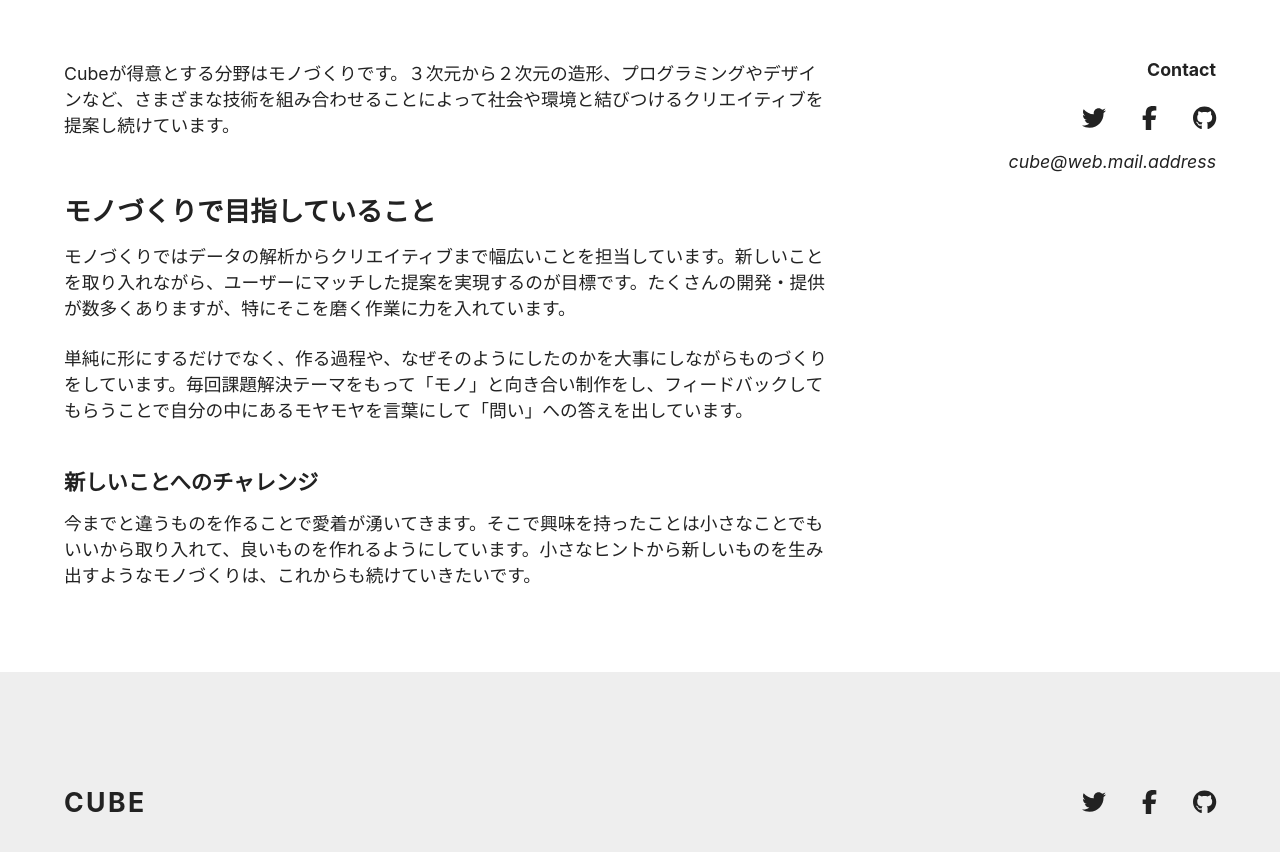
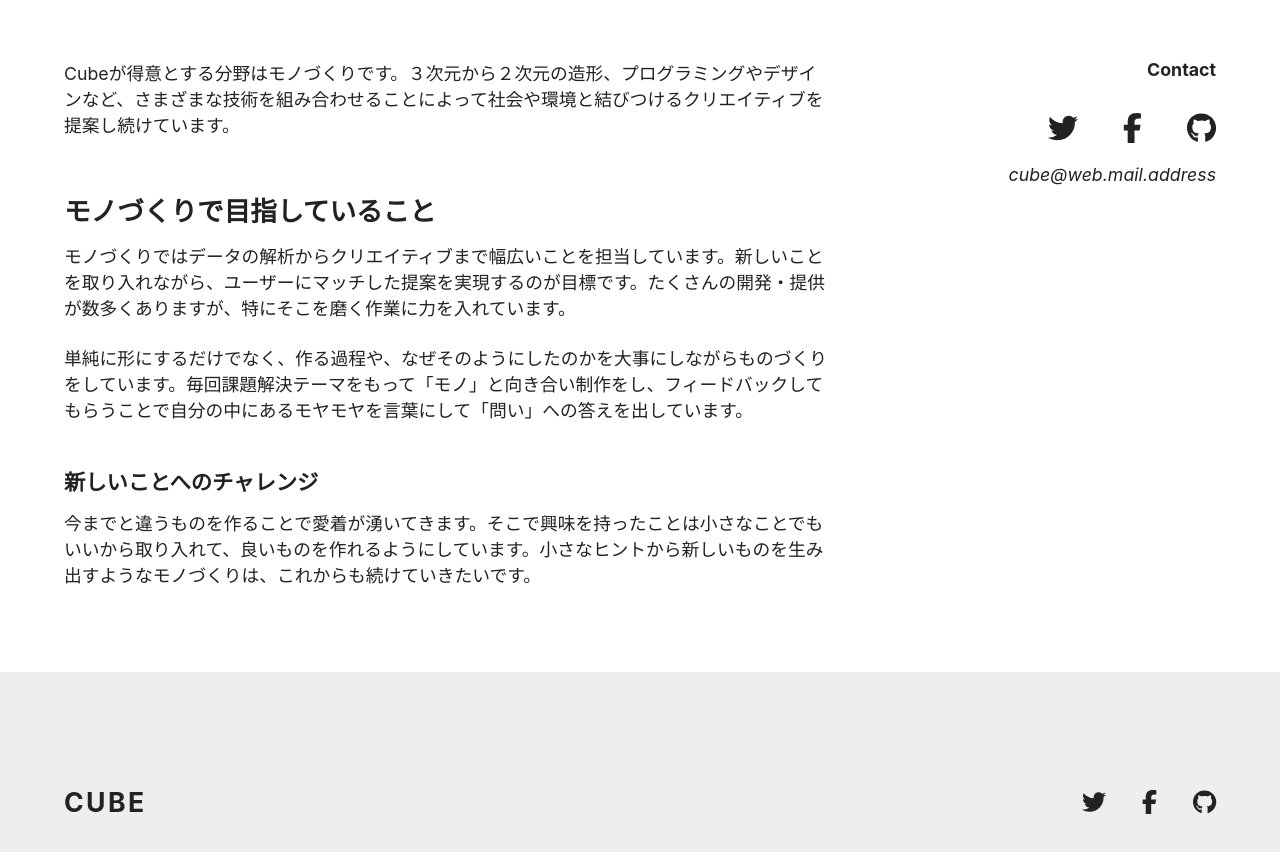
Before and after one commit to itc-s22025/next-react-website, a Next.js app in the folder blog/: page /about in a window 1280 px wide. Shown: the part 1038-1890 px from the top of the page. Built offline with nearby package versions, Linux system fonts and the light colour scheme.

Commit message:
5th finished

```diff
--- a/blog/components/contact.js
+++ b/blog/components/contact.js
@@ -5,7 +5,7 @@
 	return (
 		<div className={styles.stack}>
 			<h3 className={styles.heading}>Contact</h3>
-			<Social />
+			<Social iconSize="30px"/>
 			<address>cube@web.mail.address</address>
 		</div>
 	)
--- a/blog/components/social.js
+++ b/blog/components/social.js
@@ -8,9 +8,9 @@
 } from '@fortawesome/free-brands-svg-icons'
 
 
-const Social = () =>{
+const Social = ({ iconSize = 'initial' }) =>{
 	return (
-		<ul className={styles.list}>
+		<ul className={styles.list} style={{ '--icon-size': iconSize}} >
 			<li>
 				 <a href="https://twitter.com/">
 					<FontAwesomeIcon icon={faTwitter} />
--- a/blog/styles/social.module.css
+++ b/blog/styles/social.module.css
@@ -1,5 +1,5 @@
 .list{
 	display: flex;
 	gap: 1.5em;
-	font-size: 24px;
+	font-size: var(--icon-size, 24px);
 }
```
